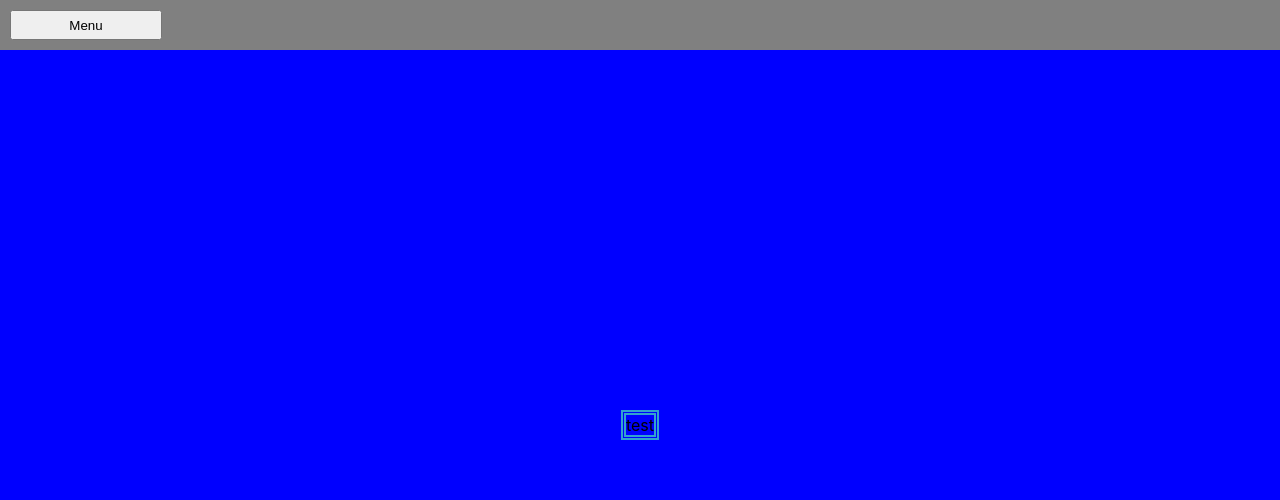
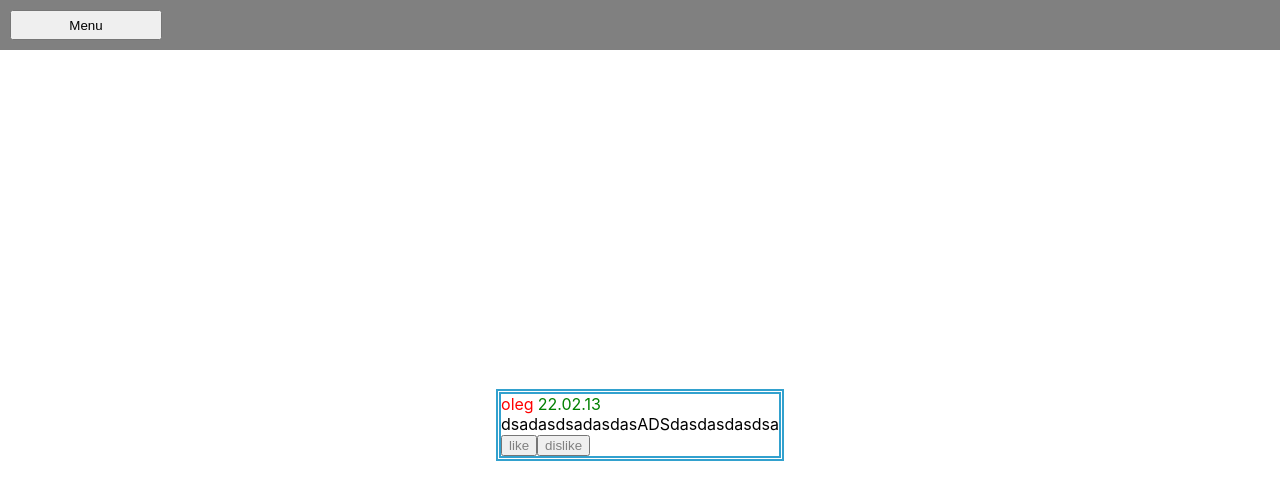
Before and after one commit to ydekor/react-test1, a React (Create React App) app: page / in a window 1280 px wide. Shown: the top 500 px of the page. Built offline with nearby package versions, Linux system fonts and the light colour scheme.

Commit message:
Added comment window

```diff
--- a/src/app/App.js
+++ b/src/app/App.js
@@ -3,6 +3,7 @@ import style from './App.module.css';
 import TopLine from "./top/Top";
 import LeftPanel from "./leftPanel/LeftPanel";
 import Content from "./content/Content";
+import Comments from "./comments/Comments";
 
 function App() {
     const [sidePanelVisible, setSidePanelVisible] = useState(false);
@@ -11,14 +12,13 @@ function App() {
         setSidePanelVisible(!sidePanelVisible);
     }
 
-    return (
-    <div className={style.App}>
+
+    return <div className={style.App}>
         <TopLine toggleSidePanel={toggleSidePanel}/>
         <div className={style.container}>
-            <LeftPanel isVisible={sidePanelVisible}/>
+            {sidePanelVisible && <LeftPanel />}
             <Content />
         </div>
     </div>
-    );
 }
 export default App;
--- /dev/null
+++ b/src/app/comments/Comments.js
@@ -0,0 +1,21 @@
+import style from './Comments.module.css';
+
+const Comments = (props)  => {
+    return <div className={style.comment}>
+        <div className={style.headerCom}>
+            <div className={style.headerAuthor}>
+                <div className={style.userName}>{props.userName}</div>
+                <div className={style.userDate}>{props.userDate}</div>
+            </div>
+            <div className={style.contentCom}>
+                {props.commentText}
+            </div>
+            <div className={style.buttonsCom}>
+                <button className={style.buttonLike}>like</button>
+                <button className={style.buttonDis}>dislike</button>
+            </div>
+        </div>
+    </div>
+}
+
+export default Comments;
--- /dev/null
+++ b/src/app/comments/Comments.module.css
@@ -0,0 +1,31 @@
+.headerCom {
+    border: thick double #32a1ce;
+}
+.comment {
+    margin: 4px;
+}
+
+.headerAuthor {
+    display: flex;
+}
+.userName {
+    color: red;
+    margin-right: 4px;
+}
+.userDate {
+    color: green;
+}
+
+.contentCom {
+    display: inline-block;
+}
+
+.buttonsCom {
+    color: darkcyan;
+}
+.buttonLike {
+    color:grey;
+}
+.buttonDis {
+    color:grey
+}
--- a/src/app/content/Content.js
+++ b/src/app/content/Content.js
@@ -1,9 +1,11 @@
 import style from './Content.module.css';
+import Comments from "../comments/Comments";
+import React from "react";
 
 function Content() {
     return (
         <div className={style.testWindow}>
-            <div className={style.testText}>test</div>
+            <Comments userName="oleg" userDate="22.02.13" commentText="dsadasdsadasdasADSdasdasdasdsa" />
         </div>
     );
 }
--- a/src/app/content/Content.module.css
+++ b/src/app/content/Content.module.css
@@ -3,7 +3,6 @@
     display: flex;
     justify-content: center;
     align-items: center;
-    background-color: blue;
 }
 .testText {
     border: thick double #32a1ce
--- a/src/app/leftPanel/LeftPanel.js
+++ b/src/app/leftPanel/LeftPanel.js
@@ -1,11 +1,11 @@
 import style from './LeftPanel.module.css';
 
-function LeftPanel({isVisible}) {
+function LeftPanel() {
     return (
         // <div className={`${style.sidePanel} ${isVisible ? '' : style.hidden}`}>111</div>
-        //<div>{isVisible && <div className={style.sidePanel}>111</div>}</div>
+        <div className={style.sidePanel}>111</div>
         // <div>{isVisible && style.sidePanel}</div>
-        <div>{isVisible ? (<div className={style.sidePanel}>111</div>) : null}</div>
+        //<div>{isVisible ? (<div className={style.sidePanel}>111</div>) : null}</div>
 
     );
 }
```
